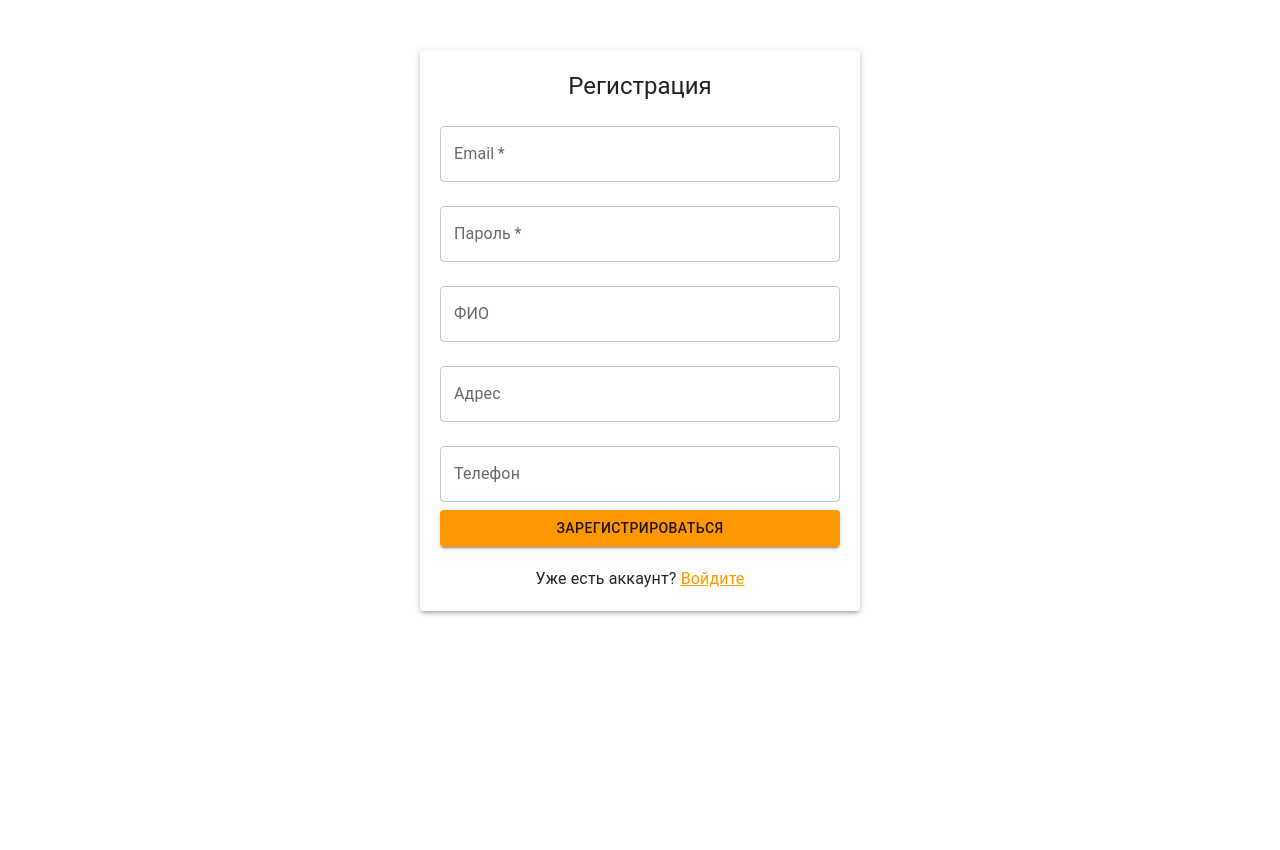
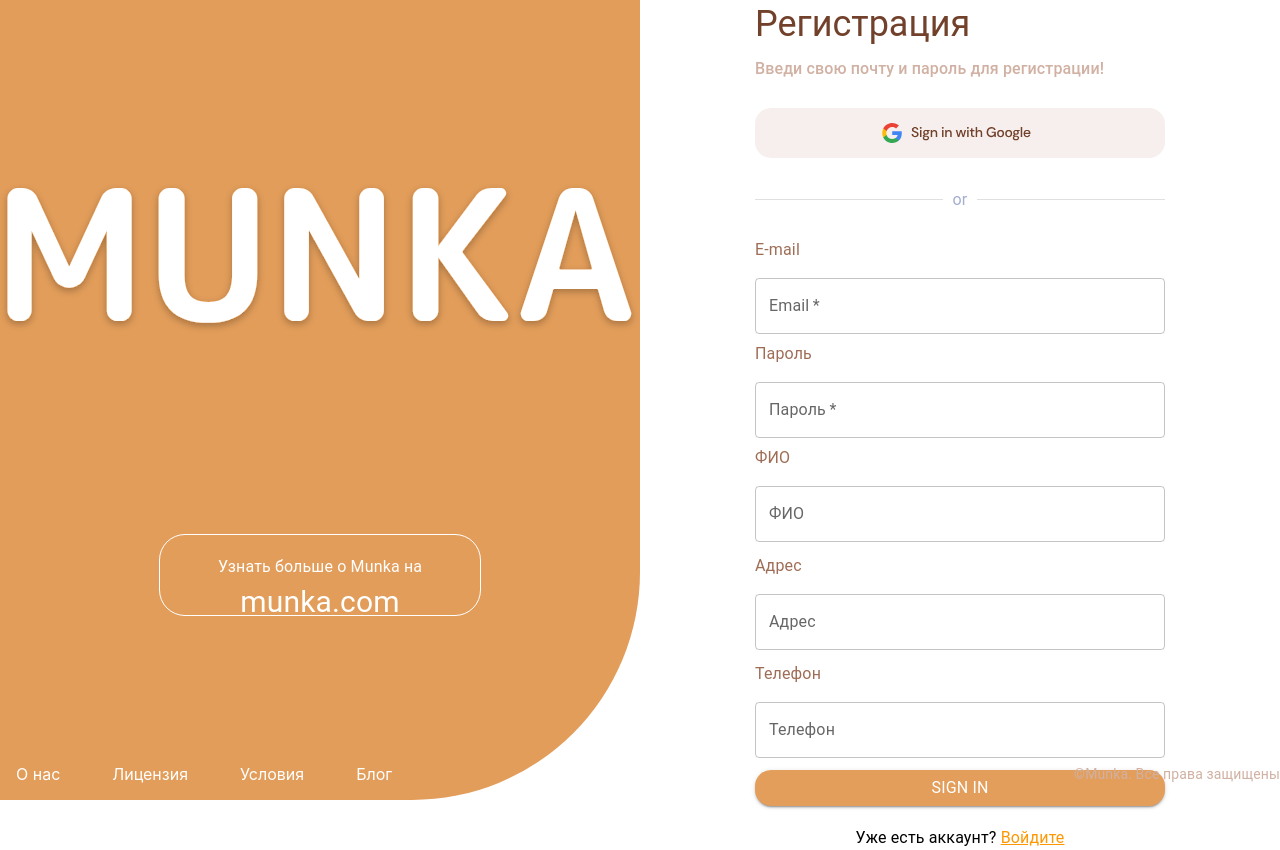
Before and after one commit to CVladim1r/Front-Munka, a React (Vite) app: page /registration in a window 1280 px wide. Before the commit the page ends 800 px from the top, so only its background shows below. Built offline with nearby package versions, Linux system fonts and the light colour scheme; the HTML template or start-up script is replaced by a standard one.

Commit message:
refgistration-update-disign-front

```diff
--- a/src/App.tsx
+++ b/src/App.tsx
@@ -3,6 +3,7 @@
 import { AuthProvider, useAuth } from './context/AuthContext';
 import MainPage from './pages/dashboard/MainPage';
 import LoginPage from './pages/authentication/LoginPage.tsx';
+import RegisterPage from './pages/authentication/RegisterPage.tsx'
 import RegisterForm from './components/Auth/Registration/RegistrationForm';
 import MainLayout from './pages/MainLayout';
 import AnalyticsPage from './pages/dashboard/AnalyticsPage';
@@ -26,7 +27,7 @@
     return (
         <Routes>
             <Route path="/login" element={<LoginPage />} />
-            <Route path="/registration" element={<RegisterForm />} />
+            <Route path="/registration" element={<RegisterPage />} />
             {isAuthenticated ? (
                 <Route
                     path="/*"
--- a/src/components/Auth/LoginImage.tsx
+++ b/src/components/Auth/Image.tsx
@@ -2,7 +2,7 @@
 import { orange } from "@mui/material/colors";
 import { createTheme, Box } from "@mui/material";
 import { ThemeProvider } from "@emotion/react";
-import About from '../../components/Auth/AboutContainer.tsx';
+import About from './AboutContainer.tsx';
 import Munka from '../../assets/munka.svg';
 
 
--- /dev/null
+++ b/src/components/Auth/ImageSecond.tsx
@@ -0,0 +1,41 @@
+import {FC} from "react";
+import { orange } from "@mui/material/colors";
+import { createTheme, Box } from "@mui/material";
+import { ThemeProvider } from "@emotion/react";
+import About from './AboutContainer.tsx';
+import Munka from '../../assets/munka.svg';
+
+const theme = createTheme({
+    palette:{
+        primary:{
+            main: orange[500]
+        }
+    }
+})
+const ImageSecond:FC = () => {
+    return(
+        <ThemeProvider theme={theme}>
+            <Box
+                sx={{
+                    borderRadius: '0 0 228px 0 ',
+                    display:'flex',
+                    flexDirection:'column',
+                    alignContent:'center',
+                    backgroundColor:'#E29D5A',
+                    height: '100%',
+                    textAlign: 'left',
+                    minWidth: '50%',
+                    minHeight: '100vh',
+                    maxWidth:'50vh',
+                    alignItems: 'center',
+                    justifyContent: 'center'
+                }}>
+                    <img src={Munka} alt="Munka" style={{margin: '0 0 25vh 0', width:'80vh', alignContent:'center'}} />
+                    <About />
+            </Box>
+
+
+        </ThemeProvider>
+    );
+}
+export default ImageSecond;
--- a/src/components/Auth/Registration/RegistrationForm.tsx
+++ b/src/components/Auth/Registration/RegistrationForm.tsx
@@ -3,7 +3,10 @@
 import { Link } from 'react-router-dom';
 import { createTheme, ThemeProvider} from '@mui/material/styles';
 import { orange } from '@mui/material/colors';
-import { TextField, Button, Typography, Paper } from '@mui/material';
+import { TextField, Button, Typography, Container, Divider} from '@mui/material';
+import Google  from '../../../../public/Google.svg';
+
+
 
 const theme = createTheme({
     palette: {
@@ -32,11 +35,29 @@
 
     return (
         <ThemeProvider theme={theme}>
-            <Paper elevation={3} style={{ padding: 20, maxWidth: 400, margin: 'auto', marginTop: 50 }}>
-                <Typography variant="h5" align="center" gutterBottom>
+            <Container style={{
+                marginRight: '0',
+                display: 'flex',
+                flexDirection: 'column',
+                alignItems: 'center',
+                justifyContent: 'center',
+                height: '100%',
+                width: '50%'
+                }}>
+                <div>
+
+                    <Typography variant="h5" align="left" gutterBottom sx={{fontSize: '36px', color:'#72412B', marginBottom:'8px'}}>
                         Регистрация
                     </Typography>
+                    <Typography variant="h6" align="left" gutterBottom sx={{fontSize: '16px', color:'#D0B1A3', marginBottom: '26px'}}>
+                        Введи свою почту и пароль для регистрации!
+                    </Typography>
+                    <img src={Google} alt="google" style={{alignItems:'center', marginBottom:'26px'}}/>
+                    <Divider variant='middle' style={{margin: '0px 0 26px 0'}}>
+                        <Typography style={{color:'#A3AED0', fontSize:'14'}}>or </Typography>
+                    </Divider>
                     <form onSubmit={handleSubmit}>
+                    <Typography style={{fontSize: '16px', color:'#9F6D56'}}>E-mail</Typography>
                         <TextField
                             label="Email"
                             type="email"
@@ -46,6 +67,7 @@
                             margin="normal"
                             required
                         />
+                        <Typography style={{fontSize: '16px', width: '50vh', color: '#9F6D56'}}>Пароль</Typography>
                         <TextField
                             label="Пароль"
                             type="password"
@@ -54,7 +76,9 @@
                             fullWidth
                             margin="normal"
                             required
+                            style={{marginBottom:'px'}}
                         />
+                        <Typography style={{fontSize: '16px', width: '50vh', color: '#9F6D56'}}>ФИО</Typography>
                         <TextField
                             label="ФИО"
                             type="text"
@@ -62,7 +86,9 @@
                             onChange={(e) => setFullName(e.target.value)}
                             fullWidth
                             margin="normal"
+                            style={{marginBottom:'12px'}}
                         />
+                        <Typography style={{fontSize: '16px', width: '50vh', color: '#9F6D56'}}>Адрес</Typography>
                         <TextField
                             label="Адрес"
                             type="text"
@@ -70,7 +96,9 @@
                             onChange={(e) => setAddress(e.target.value)}
                             fullWidth
                             margin="normal"
+                            style={{marginBottom:'12px'}}
                         />
+                        <Typography style={{fontSize: '16px', width: '50vh', color: '#9F6D56'}}>Телефон</Typography>
                         <TextField
                             label="Телефон"
                             type="text"
@@ -78,9 +106,10 @@
                             onChange={(e) => setPhone(e.target.value)}
                             fullWidth
                             margin="normal"
+                            style={{marginBottom:'12px'}}
                         />
-                    <Button type="submit" variant="contained" color="primary" fullWidth>
-                        Зарегистрироваться
+                        <Button type="submit" variant="contained" fullWidth style={{backgroundColor: '#E39E5B', borderRadius: '16px'}}>
+                            <Typography sx={{color:'white'}}>Sign in</Typography>
                         </Button>
                     </form>
                     <Typography variant="body1" align="center" style={{ marginTop: 20 }}>
@@ -89,7 +118,8 @@
                             Войдите
                         </Link>
                     </Typography>
-            </Paper>
+                </div>
+            </Container>
         </ThemeProvider>
     );
 };
--- /dev/null
+++ b/src/components/NavigationBar/Auth/NavBarSecond.tsx
@@ -0,0 +1,29 @@
+import {FC} from "react";
+import { Link } from "react-router-dom";
+import { Typography, List, ListItem, Box} from "@mui/material";
+
+const NavbarSecond: FC = () => {
+    return (
+        <Box sx={{ position: 'absolute', bottom: 0, width: '100%', display: 'flex', justifyContent: 'space-between', alignItems: 'center', fontSize:'14' }}>
+            <Box sx={{marginRight:'20vh'}}>
+                <List sx={{ display: 'flex', gap: '20px', whiteSpace:'nowrap'}} component="nav">
+                    <ListItem>
+                        <Link to="/about" style={{textDecoration:'none', userSelect:'none', color:'white'}}>О нас</Link>
+                    </ListItem>
+                    <ListItem>
+                        <Link to="/license" style={{textDecoration:'none', userSelect:'none', color:'white'}} >Лицензия</Link>
+                    </ListItem>
+                    <ListItem>
+                        <Link to="/conditions" style={{textDecoration:'none', color:'white', userSelect:'none'}}>Условия</Link>
+                    </ListItem>
+                    <ListItem>
+                        <Link to="/blog" style={{textDecoration:'none', userSelect:'none', color:'white'}}>Блог</Link>
+                    </ListItem>
+                </List>
+            </Box>
+            <Typography style={{marginLeft:'32vh', fontSize:'14px', color:'#D0B1A3'}}>&copy;Munka. Все права защищены</Typography>
+        </Box>
+    );
+}
+
+export default NavbarSecond;
--- a/src/pages/authentication/LoginPage.tsx
+++ b/src/pages/authentication/LoginPage.tsx
@@ -1,5 +1,5 @@
 import LoginForm from '../../components/Auth/Login/LoginForm.tsx';
-import LoginImage from '../../components/Auth/LoginImage.tsx';
+import LoginImage from '../../components/Auth/Image.tsx';
 import AboutContainer from '../../components/Auth/AboutContainer.tsx'
 import {FC} from 'react'
 import AuthBar from '../../components/NavigationBar/Auth/Navbar.tsx';
--- /dev/null
+++ b/src/pages/authentication/RegisterPage.tsx
@@ -0,0 +1,16 @@
+import { FC } from "react";
+import RegisterForm from '../../components/Auth/Registration/RegistrationForm.tsx';
+import ImageSecond from '../../components/Auth/ImageSecond.tsx';
+import NavbarSecond from '../../components/NavigationBar/Auth/NavBarSecond.tsx'
+const RegistrationPage: FC = () => {
+    return(
+        <div style={{display:"flex"}}>
+            <ImageSecond />
+            <RegisterForm />
+            <NavbarSecond/>
+        </div>
+    );
+
+}
+
+export default RegistrationPage;
```
Also changed, not shown: src/components/Auth/RegSwitch.tsx (added, +47 -0 lines), public/GoogleSecond.svg (added), src/pages/authentication/RegistrationPage.tsx (deleted). Lines whose indentation alone changed are shown as unchanged.
